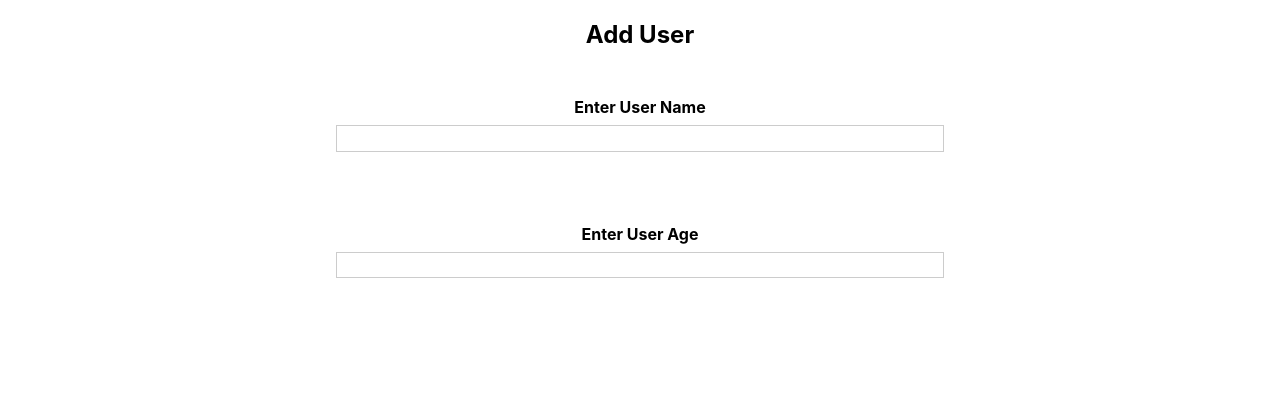
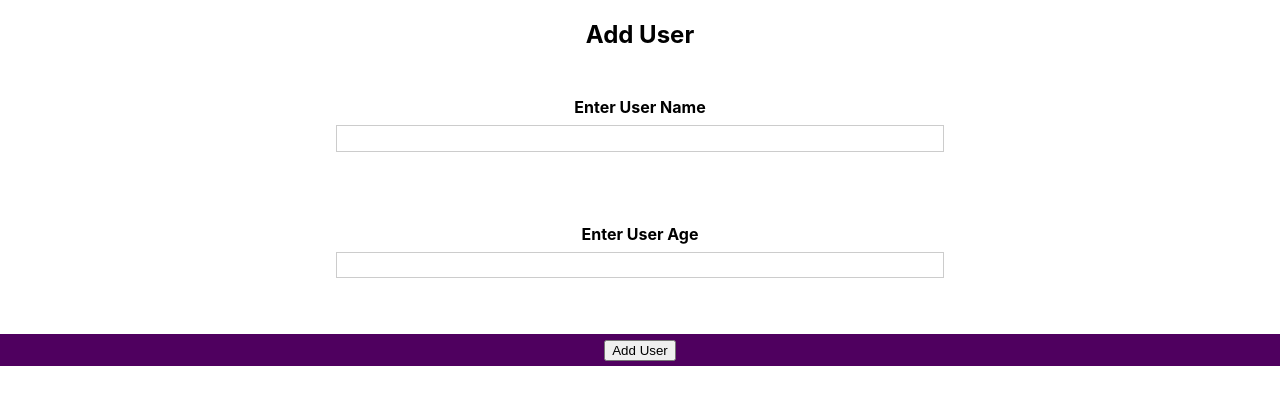
Before and after one commit to Mohamed-Ramadan1/users-system, a React (Create React App) app: page / in a window 1280 px wide. Shown: the top 404 px of the page. Built offline with nearby package versions, Linux system fonts and the light colour scheme.

Commit message:
update button

```diff
--- /dev/null
+++ b/src/Components/Button/Button.js
@@ -0,0 +1,12 @@
+import React from "react";
+import styeles from './Button.module.css'
+
+const Button = (props) => {
+    return (
+        <div className={styeles.button}>
+            <button type={props.type}>{ props.text}</button>
+        </div>
+    )
+}
+
+export default Button;
--- /dev/null
+++ b/src/Components/Button/Button.module.css
@@ -0,0 +1,18 @@
+.button {
+    font: inherit;
+    border: 1px solid #4f005f;
+    background: #4f005f;
+    color: white;
+    padding: 0.25rem 1rem;
+    cursor: pointer;
+}
+
+.button:hover,
+.button:active {
+    background: #741188;
+    border-color: #741188;
+}
+
+.button:focus {
+    outline: none;
+}
--- a/src/Components/UserData/UserData.js
+++ b/src/Components/UserData/UserData.js
@@ -1,5 +1,6 @@
 import React, { useState } from 'react'
 import styles from './UserData.module.css'
+import Button from '../Button/Button';
 
 
 const UserData = () => {
@@ -30,6 +31,7 @@
                 <label>Enter User Age</label>
                 <input type='number' value={ageInput} onChange={(event) => changeHandler(event, setAgeInput)} />
             </div>
+            <Button type="submit" text="Add User"/>
         </form>
     )
 }
```
